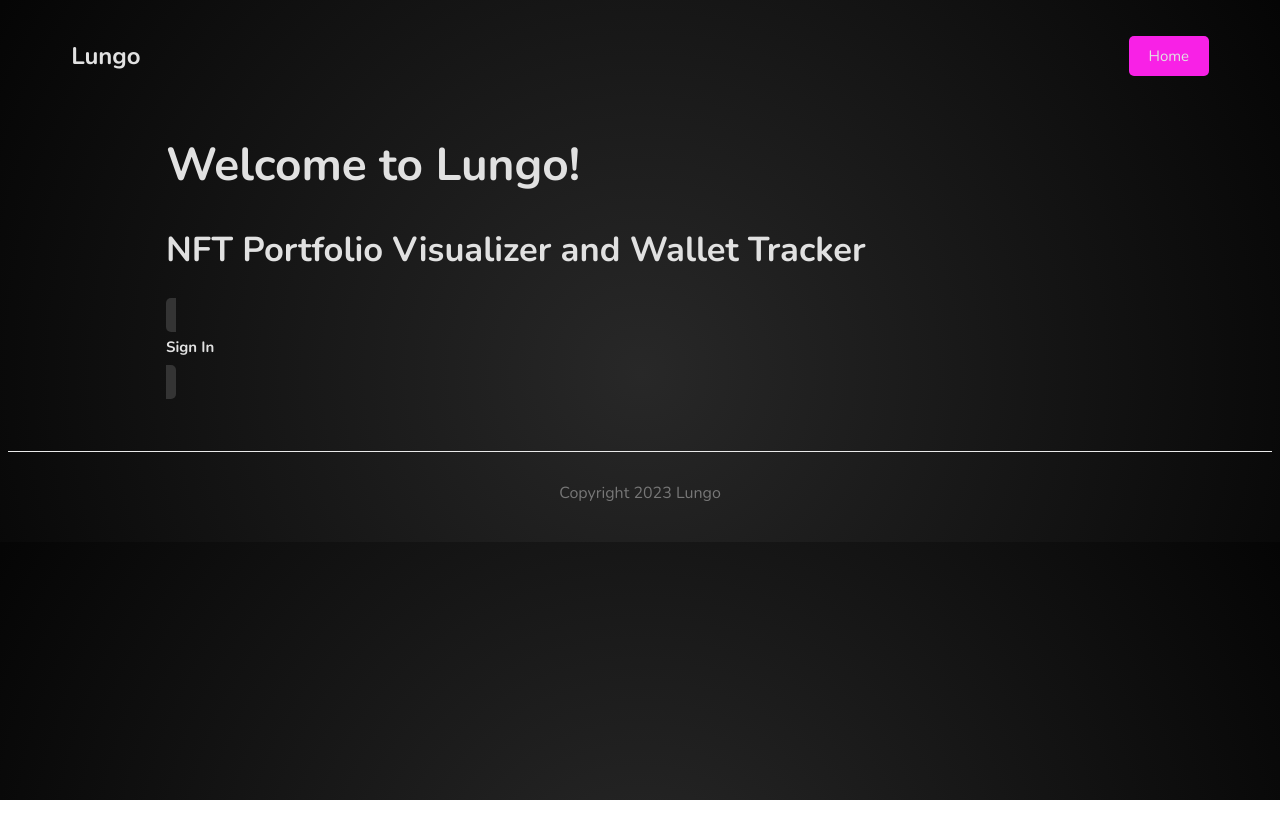
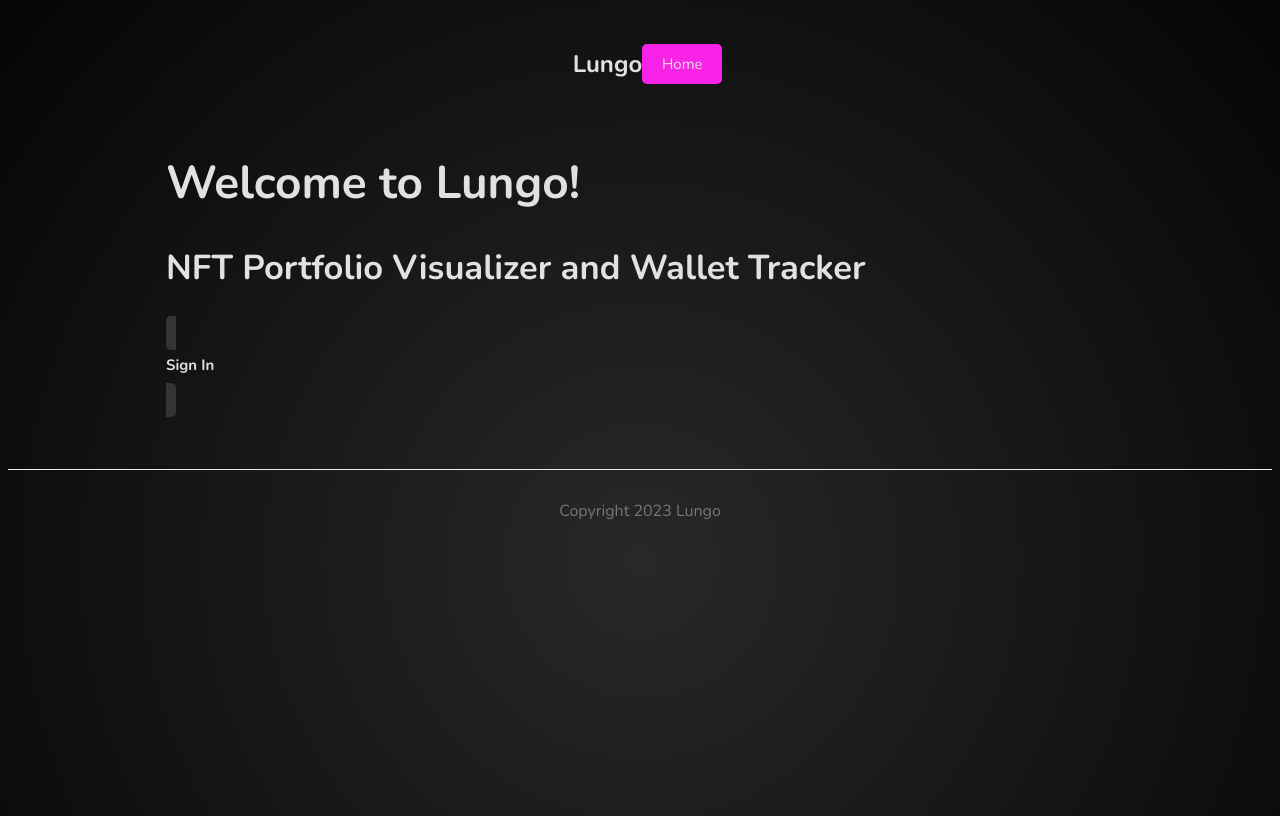
Before and after one commit to guillermoaviles/lungo-frontend, a Next.js app: page / in a window 1280 px wide. Built offline with nearby package versions, Linux system fonts and the light colour scheme; what wagmi would draw is missing.

Commit message:
fixed vh

```diff
--- a/styles/globals.css
+++ b/styles/globals.css
@@ -121,3 +121,9 @@ footer {
   width: 300px;
   font-size: 12px;
 }
+
+#__next {
+  display: flex;
+  flex-direction: column;
+  min-height: 100vh;
+}
```
